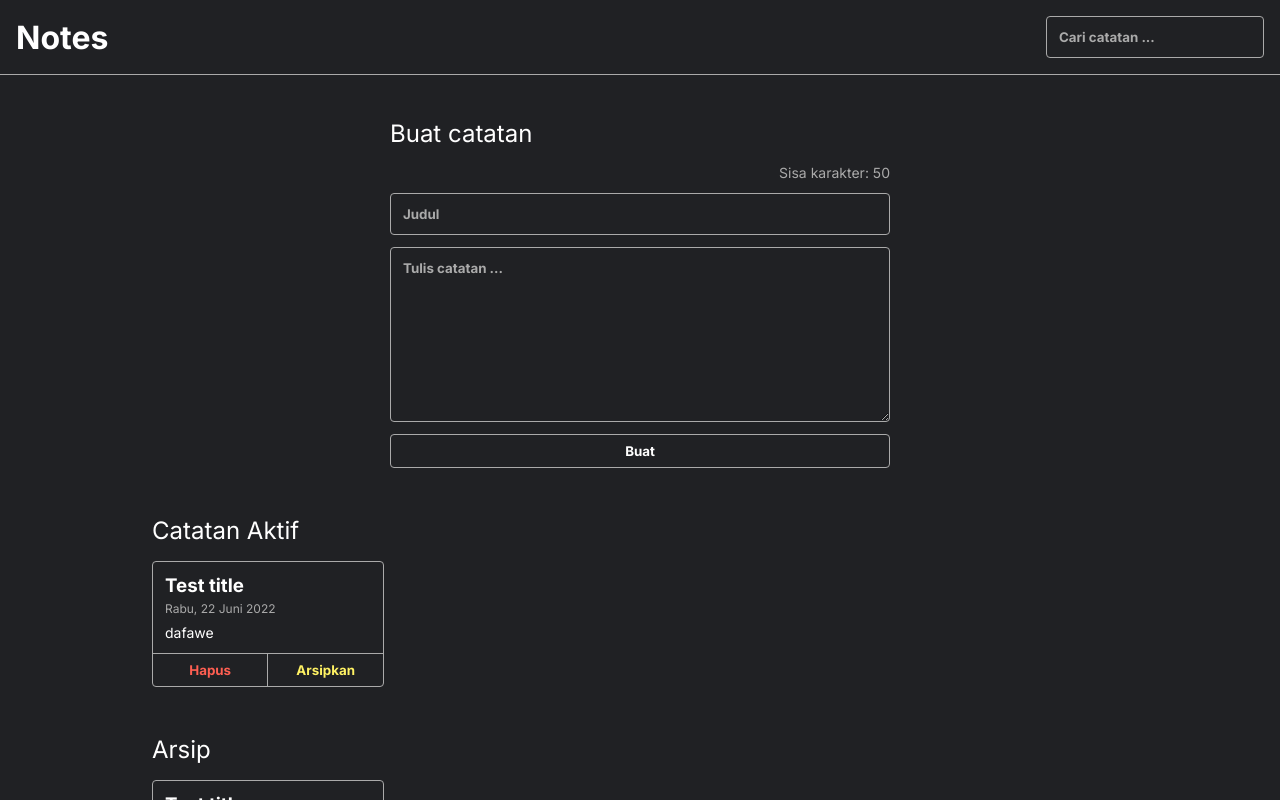
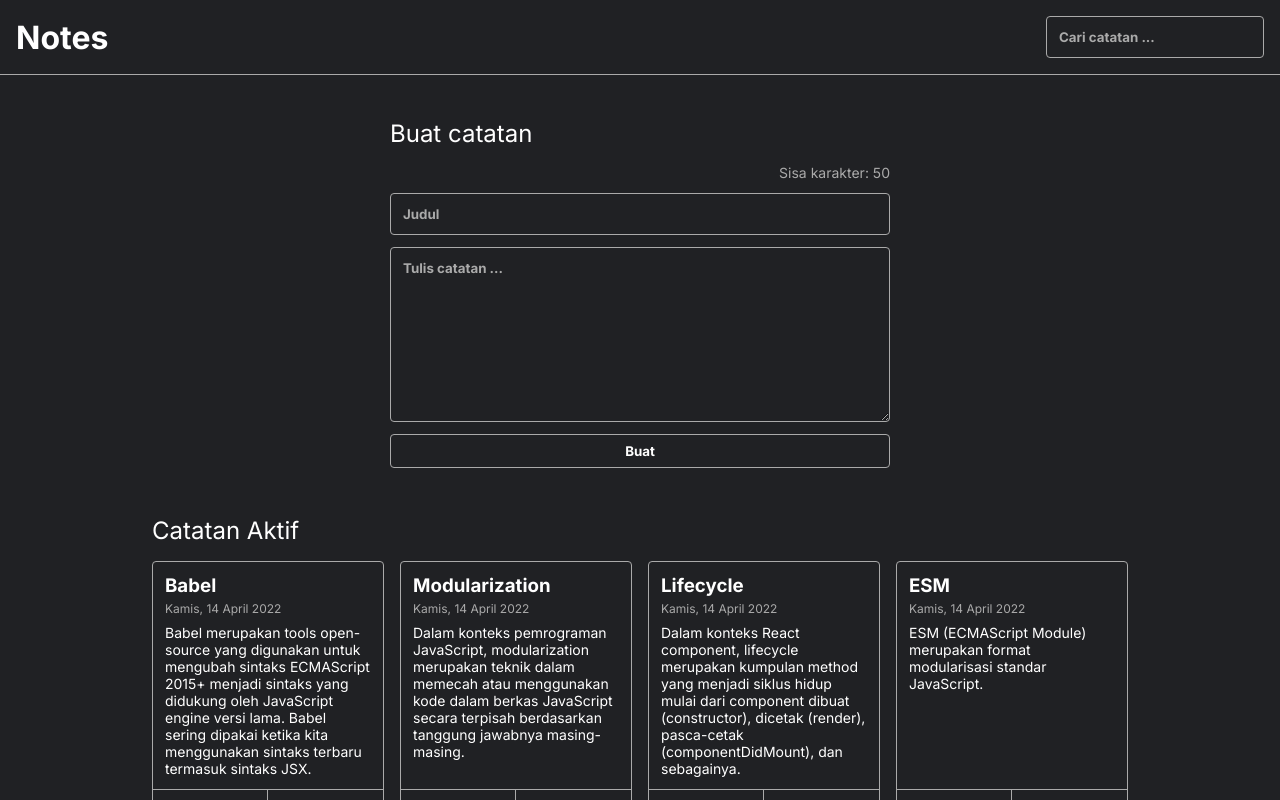
Before and after one commit to stevelukis/react-personal-notes, a React (Create React App) app: page / in a window 1280 px wide. Shown: the top 800 px of the page. Built offline with nearby package versions, Linux system fonts and the light colour scheme.

Commit message:
Show data from initial data list

```diff
--- a/src/App.js
+++ b/src/App.js
@@ -1,12 +1,15 @@
 import React from 'react';
 import Header from "./components/header/header";
 import Body from "./components/body/body";
+import { getInitialData } from "./utils";
 
 function App() {
+    const data = getInitialData();
+
     return (
         <>
             <Header />
-            <Body />
+            <Body data={data} />
         </>
     )
 }
--- a/src/components/body/body.js
+++ b/src/components/body/body.js
@@ -2,12 +2,13 @@ import React from 'react';
 import NoteInput from "./noteInput";
 import ListNotes from "./listNotes";
 
-function Body() {
+function Body({ data }) {
     return (
         <main className="note-app__body">
             <NoteInput />
-            <ListNotes title="Catatan Aktif" archiveTriggerText="Arsipkan"/>
-            <ListNotes title="Arsip" archiveTriggerText="Aktifkan"/>
+            <ListNotes title="Catatan Aktif" archiveTriggerText="Arsipkan"
+                       data={data.filter((note) => !note.archived)} />
+            <ListNotes title="Arsip" archiveTriggerText="Aktifkan" data={data.filter((note) => note.archived)} />
         </main>
     )
 }
--- a/src/components/body/listNotes.js
+++ b/src/components/body/listNotes.js
@@ -1,12 +1,18 @@
 import React from "react";
 import NoteCard from "./noteCard";
 
-function ListNotes({ title, archiveTriggerText }) {
+function ListNotes({ title, archiveTriggerText, data }) {
+    console.log(data)
     return (
         <>
             <h2>{title}</h2>
             <div className="notes-list">
-                <NoteCard title={"Test title"} content="dafawe" timestamp={new Date()} archiveTriggerText={archiveTriggerText} />
+                {
+                    data.map((note) => (
+                        <NoteCard key={note.id} title={note.title} body={note.body} timestamp={note.createdAt}
+                                  archiveTriggerText={archiveTriggerText} />
+                    ))
+                }
             </div>
         </>
     );
--- a/src/components/body/noteCard.js
+++ b/src/components/body/noteCard.js
@@ -1,13 +1,13 @@
 import React from 'react';
 import { showFormattedDate } from "../../utils";
 
-function NoteCard({ title, timestamp, content, archiveTriggerText }) {
+function NoteCard({ title, timestamp, body, archiveTriggerText }) {
     return (
         <div className="note-item">
             <div className="note-item__content">
                 <h3 className="note-item__title">{title}</h3>
                 <p className="note-item__date">{showFormattedDate(timestamp)}</p>
-                <p className="note-item__body">{content}</p>
+                <p className="note-item__body">{body}</p>
             </div>
             <div className="note-item__action">
                 <button className="note-item__delete-button">Hapus</button>
--- a/src/utils/index.js
+++ b/src/utils/index.js
@@ -11,7 +11,7 @@ const getInitialData = () => ([
     title: "Functional Component",
     body: "Functional component merupakan React component yang dibuat menggunakan fungsi JavaScript. Agar fungsi JavaScript dapat disebut component ia harus mengembalikan React element dan dipanggil layaknya React component.",
     createdAt: '2022-04-14T04:27:34.572Z',
-    archived: false,
+    archived: true,
   },
   {
     id: 3,
```
